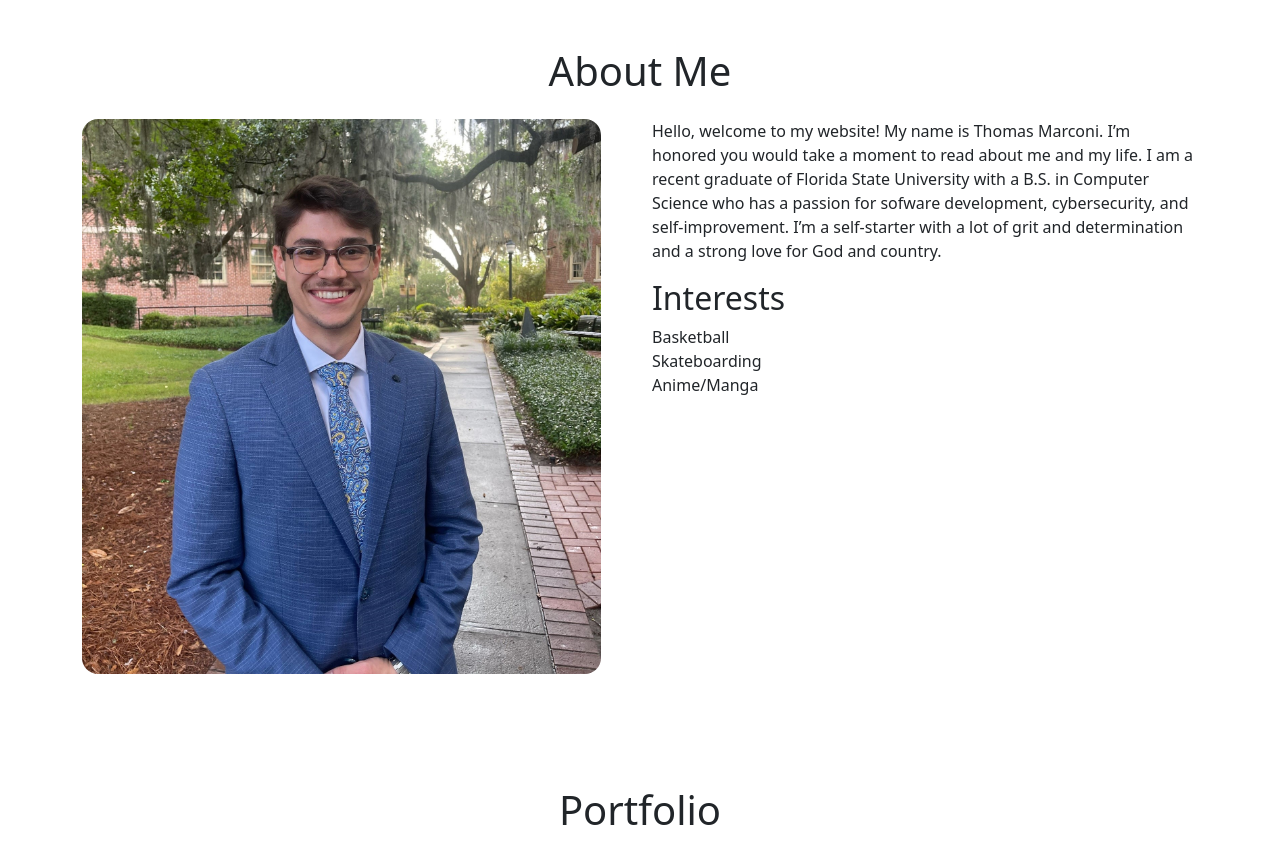
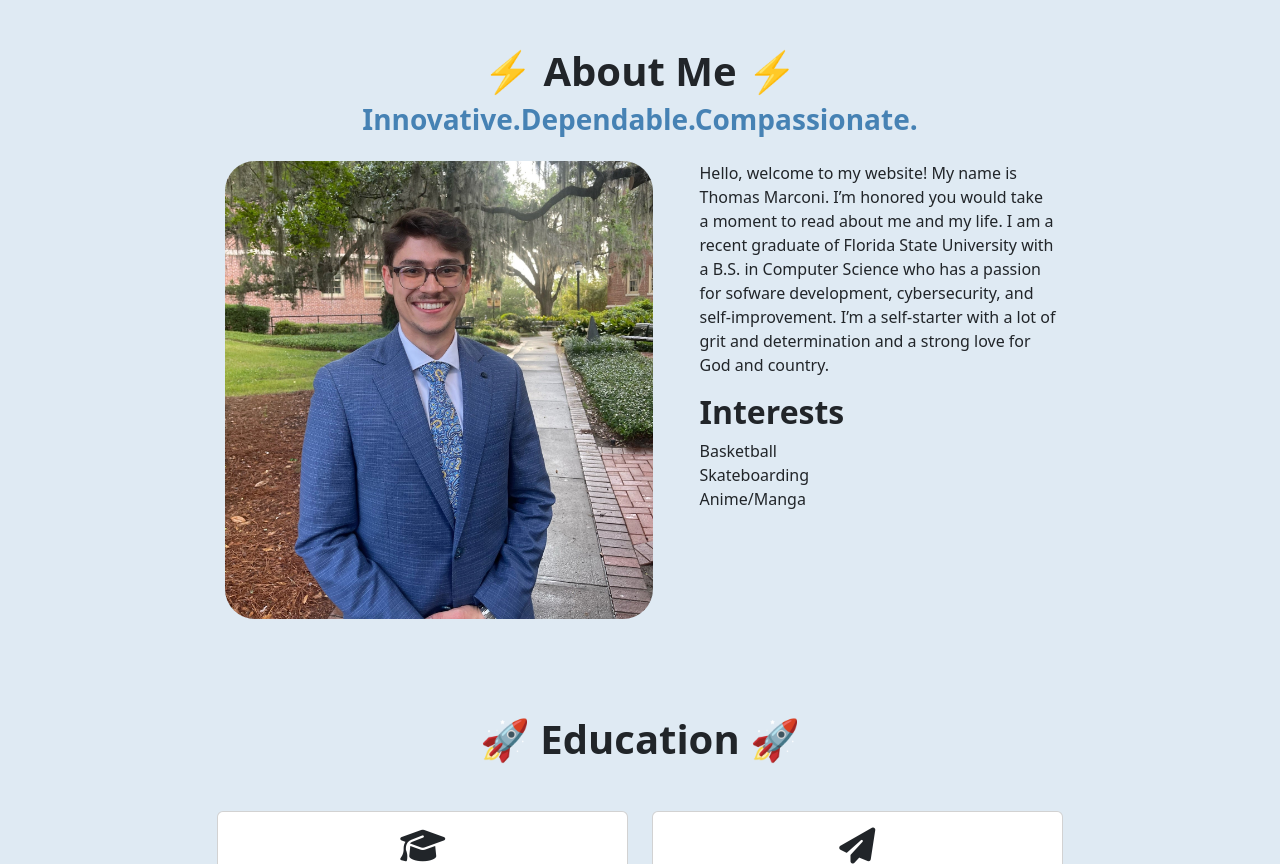
Before and after one commit to thomasmarconi/Personal-Website-marconi.bio, a Flask app: page / in a window 1280 px wide. Shown: the part 801-1665 px from the top of the page. Run offline with Flask 3, Linux system fonts and the light colour scheme; some libraries are stand-ins or nearby versions.

Commit message:
added animations, education section, and formating

```diff
--- a/website/static/css/portfolio.css
+++ b/website/static/css/portfolio.css
@@ -36,7 +36,11 @@
 .image_about {
     width: 95%;
     height:auto;
-    border-radius: 16px;
+    border-radius: 30px;
+}
+
+.bold {
+    font-weight: bold;
 }
 
 .navbarDark {
@@ -68,17 +72,37 @@
     text-align: center;
     width: 100%;
 }
+
 .card-title {
     text-align: center;
 }
 .card:hover .servicesIcon {
-    color: #008000;
+    color: steelblue;
 }
 .servicesText:hover {
-    border: 1px solid #008000;
+    border: 1px solid steelblue;
 }
 
 .footer {
     background-color: #808080;
     text-align: center;
 }
+
+.fade-in{
+    opacity: 0;
+    transition: all 2.5s;
+    filter: blur(1px);
+    transform: translateX(-100%);
+}
+
+.fade-in.appear{
+    opacity: 1;
+    filter: blur(0);
+    transform: translateX(0);
+}
+
+@media(prefers-reduced-motion){
+    .hidden{
+        transition: none;
+    }
+}
--- a/website/static/js/portfolio.js
+++ b/website/static/js/portfolio.js
@@ -1,4 +1,6 @@
-const header = document.querySelector(".navbar")
+const header = document.querySelector(".navbar");
+
+const faders = document.querySelectorAll('.fade-in');
 
 window.onscroll = function() {
     var top = window.scrollY;
@@ -9,3 +11,16 @@ window.onscroll = function() {
         header.classList.remove('navbarDark');
     }
 }
+
+const appearOnScroll = new IntersectionObserver(function(entries) {
+    entries.forEach((entry) => {
+        if (entry.isIntersecting){
+            entry.target.classList.add('appear');
+        }
+        else{
+            entry.target.classList.remove('appear');
+        }
+    })
+});
+
+faders.forEach((el) => appearOnScroll.observe(el));
--- a/website/templates/portfolio.html
+++ b/website/templates/portfolio.html
@@ -11,11 +11,16 @@
     <script src="https://kit.fontawesome.com/31149d48b0.js" crossorigin="anonymous"></script>
     <!-- linking css file -->
     <link rel="stylesheet" href="{{ url_for('static', filename='css/portfolio.css') }}">
+    <link rel="stylesheet" href="../static/css/portfolio.css"> <!-- for local env -->
     <!--tab-icon-->
-  <link rel="icon" href="images/skate.jpg"/>
+    <link rel="icon" href="../images/skate.jpg"/>
+
+    <!-- load javascript after loading all html content -->
+    <script defer src="{{ url_for('static', filename='js/portfolio.js') }}"></script>
+    <script defer  src="../static/js/portfolio.js"></script> <!-- for local env -->
 </head>
 
-<body>
+<body style="background-color:#dfeaf3;">
     <!-- navbar -->
     <!-- https://getbootstrap.com/docs/5.2/components/navbar/ -->
     <!-- Add class of bg-light to nav element -->
@@ -34,10 +39,10 @@
                         <a class="nav-link" href="#about">About</a>
                     </li>
                     <li class="nav-item">
-                        <a class="nav-link" href="#services">Services</a>
+                        <a class="nav-link" href="#portfolio">Portfolio</a>
                     </li>
                     <li class="nav-item">
-                        <a class="nav-link" href="#portfolio">Portfolio</a>
+                        <a class="nav-link" href="#services">Services</a>
                     </li>
                     <li class="nav-item">
                         <a class="nav-link" href="#contact">Contact</a>
@@ -61,9 +66,7 @@
                 <p class="hero_desc">I am a New Grad Software Engineer currently living in Washington, DC.</p>
         	    <div class="social-icons mt-4">
             		<a href="https://www.linkedin.com/in/thomasmarconi" target="_blank"><i class="fab fa-linkedin fa-xl"></i></a>
-            		<a href="https://www.github.com/thomasmarconi" target="_blank"><i class="fab fa-github fa-xl"></i></a>
-        	</div>
-		<div class="d-grid gap-2 col-2 mx-auto">
+            		<a href="https://www.github.com/thomasmarconi" target="_blank"><i class="fab fa-github fa-xl"></i></a><br>
                     <a class="btn btn-outline-light btn-lg" href="https://docs.google.com/document/d/e/2PACX-1vRi2MpjVIlBphmgXHSlwQIBJNVfSA2l49mCiIKg0vKrLyD_YT54T-fFPue-6GRAEdivxk2-Oy0Y9SWj/pub" role="button"><strong>View Resume</strong></a>
                 </div>
         	</div>
@@ -71,20 +74,22 @@
     </section>
 
     <!-- about section -->
-    <section class="container mt-4 pt-4 section" id="about">
-        <h1 class="text-center">About Me</h1>
+    <section class="container mt-4 pt-4 section fade-in" id="about">
+        <h1 class="text-center bold">⚡ About Me ⚡</h1>
+        <h3 style="color:steelblue;" class="text-center bold">Innovative.Dependable.Compassionate.</h3>
 
-        <div class="row mt-4">
-            <div class="col-lg-6">
-                <img src="images/Headshot.jpg" class="image_about" alt="">
+        <div class="row mt-4 justify-content-center flex-nowrap">
+            <div class="col-lg-5">
+                <img src="../images/Headshot.jpg" class="image_about" alt="">
             </div>
 
-            <div class="col-lg-6">
-                <p>Hello, welcome to my website! My name is Thomas Marconi. I’m honored you would take a moment to read about me and my life. I am a recent graduate of Florida State University with a B.S. in Computer Science who has a passion for sofware development, cybersecurity, and self-improvement. I’m a self-starter with a lot of grit and determination and a strong love for God and country.
+            <div class="col-lg-4">
+                <p>
+                    Hello, welcome to my website! My name is Thomas Marconi. I’m honored you would take a moment to read about me and my life. I am a recent graduate of Florida State University with a B.S. in Computer Science who has a passion for sofware development, cybersecurity, and self-improvement. I’m a self-starter with a lot of grit and determination and a strong love for God and country.
                 </p>
                 <div class="row mt-3">
                     <div class="col-md-6">
-			<h2>Interests</h2>
+                        <h2 class="bold">Interests</h2>
                         Basketball<br>
                         Skateboarding<br>
                         Anime/Manga<br>
@@ -99,14 +104,54 @@
         </div>
     </section>
 
+    <!-- Education Section -->
+    <section class="section fade-in" id="education">
+        <h1 class="text-center bold">🚀 Education 🚀</h1>
+        <div class="row mt-4 justify-content-center flex-nowrap">
+            <div class="col-lg-4 mt-4">
+                <div class="card servicesText">
+                    <div class="card-body">
+                        <i class="fas servicesIcon fa-graduation-cap"></i>
+                        <h4 class="card-title mt-3 bold">Florida State University</h4>
+                        <p class="card-text mt-3 text-center">
+                            <strong>Graduation Date</strong>: May 2023 <br>
+                            <strong>GPA</strong>: 3.714<br>
+                            <strong>President's List</strong>: Spring 2023<br>
+                            <strong>Dean's List</strong>: Fall 2020, 2021, & 2022 and Spring 2021 & 2022<br>
+                        </p>
+                    </div>
+                </div>
+            </div>
+
+            <div class="col-lg-4 mt-4">
+                <div class="card servicesText">
+                    <div class="card-body">
+                        <i class="fas servicesIcon fa-paper-plane"></i>
+                        <h4 class="card-title mt-3 bold">Relevant Course Work</h4>
+                        <p class="card-text mt-3 text-center">
+                            Data Structures and Algoriths I & II <br>
+                            Object Oriented Programming <br>
+                            Database Theory, Software Engineering <br>
+                            Full Stack Development in C# <br>
+                            Advanced Python and Java Programming <br>
+                            Network Administration, Computer Architecture <br>
+                        </p>
+                    </div>
+                </div>
+            </div>
+        </div>
+
+
+    </section>
+
     <!-- portfolio section-->
     <section class="section" id="portfolio">
         <div class="container mt-3">
-            <h1 class="text-center">Portfolio</h1>
-            <div class="row">
+            <h1 class="text-center fade-in bold">🔥 Portfolio 🔥</h1>
+            <div class="row fade-in"> <!-- first row -->
                 <div class="col-lg-4 mt-4">
                     <div class="card">
-                        <img class="card-img-top" src="images/portfolio.png" alt="Card image" style="width:100%">
+                        <img class="card-img-top" src="../images/portfolio.png" alt="Card image" style="width:100%">
                         <div class="card-body">
                             <h4 class="card-title">Personal Website</h4>
 			                <p class="card-text">Utilized DigitalOcean cloud web service to obtain a droplet (machine) to host my website. Leveraged NGINX, GUnicorn, Python, and Flask to route web requests and maintain the back end. Employed use of HTML5 and CSS to style and design a mobile/desktop reactive website.</p>
@@ -119,7 +164,7 @@
 
                 <div class="col-lg-4 mt-4">
                     <div class="card">
-                        <img class="card-img-top" src="images/infinity-health.png" alt="Card image" style="width:100%">
+                        <img class="card-img-top" src="../images/infinity-health.png" alt="Card image" style="width:100%">
                         <div class="card-body">
 				            <h4 class="card-title">Free Lance Web Development: www.infinityhealth.us</h4>
                             <p class="card-text">Collaborated with clients to understand their project’s specific needs and desires.Maintained effective communication with client liaisons throughout the development process.</p>
@@ -132,7 +177,7 @@
 
                 <div class="col-lg-4 mt-4">
                     <div class="card">
-                        <img class="card-img-top" src="images/BnB.png" alt="Card image" style="width:100%">
+                        <img class="card-img-top" src="../images/BnB.png" alt="Card image" style="width:100%">
                         <div class="card-body">
                             <h4 class="card-title">Bounty and Blades Unity Video Game(C#)</h4>
                             <p class="card-text">Delegated a team of 4 students to develop a RTS Video Game on the Unity Platform. Reviewed appropriate project documentations to submit as proposals and progress checks. Collaborated effectively through use of GitHub.</p>
@@ -144,10 +189,10 @@
                 </div>
             </div>
             <br>
-            <div class="row">
-                <div class="col-lg-4 mt-4">
+            <div class="row fade-in"> <!-- second row -->
+                <div class="col-lg-4 mt-4 ">
                     <div class="card">
-                        <img class="card-img-top" src="images/hmnews.png" alt="Card image" style="width:100%">
+                        <img class="card-img-top" src="../images/hmnews.png" alt="Card image" style="width:100%">
                         <div class="card-body">
                             <h4 class="card-title">News Website: hmnews.xyz</h4>
                             <p class="card-text">Developed a news website using Python, Jinja, NGINX, Flask, and HTML. Utilized Auth0 and SQL to create a database for users and their liked and disliked articles. Invoked the “hackernews” API to retrieve news stories and used Python library JSON to parse the results.</p>
@@ -160,7 +205,7 @@
 
                 <div class="col-lg-4 mt-4">
                     <div class="card">
-                        <img class="card-img-top" src="images/eCommerce.png" alt="Card image" style="width:100%">
+                        <img class="card-img-top" src="../images/eCommerce.png" alt="Card image" style="width:100%">
                         <div class="card-body">
                             <h4 class="card-title">UWP Full Stack E-Commerce App(C#)</h4>
 			                <p class="card-text">Developed a Universal Windows Platform (UWP) thick client desktop app with a database using the .NET framework and JSON library on Visual Studio Community. Used Microsoft’s markup language Extensible Application Markup Language (XAML) to style the front end.</p>
@@ -173,7 +218,7 @@
 
                 <div class="col-lg-4 mt-4">
                     <div class="card">
-                        <img class="card-img-top" src="images/MyInt.png" alt="Card image" style="width:100%">
+                        <img class="card-img-top" src="../images/MyInt.png" alt="Card image" style="width:100%">
                         <div class="card-body">
                             <h4 class="card-title">MyInt Data Structure Project</h4>
 			                <p class="card-text"> This C++ program uses a dynamic array of integers to represent a data type for massive numbers. You can use this to perform basic arithmetic with large numbers.</p>
@@ -189,8 +234,8 @@
 
     <!-- services section-->
     <!-- https://getbootstrap.com/docs/5.2/components/card/#about -->
-    <section class="container section" id="services">
-        <h1 class="text-center">Services</h1>
+    <section class="container section fade-in" id="services">
+        <h1 class="text-center bold">👨‍💻 Services 👨‍💻</h1>
         <div class="row">
             <div class="col-lg-4 mt-4">
                 <div class="card servicesText">
@@ -207,7 +252,7 @@
                 <div class="card servicesText">
                     <div class="card-body">
                         <i class='fas servicesIcon fa-layer-group'></i>
-                        <h4 class="card-title mt-3">Backend Development</h4>
+                        <h4 class="card-title mt-3">Full Stack Development</h4>
                         <p class="card-text mt-3">
                         </p>
                     </div>
@@ -226,7 +271,7 @@
             </div>
         </div>
 
-        <div class="row">
+        <!-- <div class="row">
             <div class="col-lg-4 mt-4">
                 <div class="card servicesText">
                     <div class="card-body">
@@ -259,16 +304,16 @@
                     </div>
                 </div>
             </div>
-        </div>
+        </div> -->
     </section>
 
 
     <!-- contact section-->
     <!-- https://getbootstrap.com/docs/5.2/forms/overview -->
-    <section class="container mt-3 section" id="contact">
-        <h1 class="text-center">Contact Me</h1>
+    <section class="container mt-3 section fade-in " id="contact">
+        <h1 class="text-center bold">🤙 Contact Me 🤙</h1>
 
-        <div class="row mt-4">
+        <div class="row mt-4 justify-content-center flex-nowrap">
 
             <div class="col-lg-6">
                 <!-- form fields -->
@@ -282,9 +327,7 @@
                 </form>
                 <button type="button" class="btn btn-success mt-3">Contact Me</button>
             </div>
-	    <div class="col-lg-6">
-		    <a class="btn btn-dark btn-lg" href="https://docs.google.com/document/d/e/2PACX-1vRi2MpjVIlBphmgXHSlwQIBJNVfSA2l49mCiIKg0vKrLyD_YT54T-fFPue-6GRAEdivxk2-Oy0Y9SWj/pub" role="button">Resume</a>
-	    </div>
+
         </div>
 
     </section>
@@ -299,8 +342,6 @@
     </footer>
 
 
-    <!-- load javascript after loading all html content -->
-    <script src="{{ url_for('static', filename='js/portfolio.js') }}"></script>
 
 </body>
 
```
Also changed, not shown: 2 other files. Lines whose indentation alone changed are shown as unchanged.
